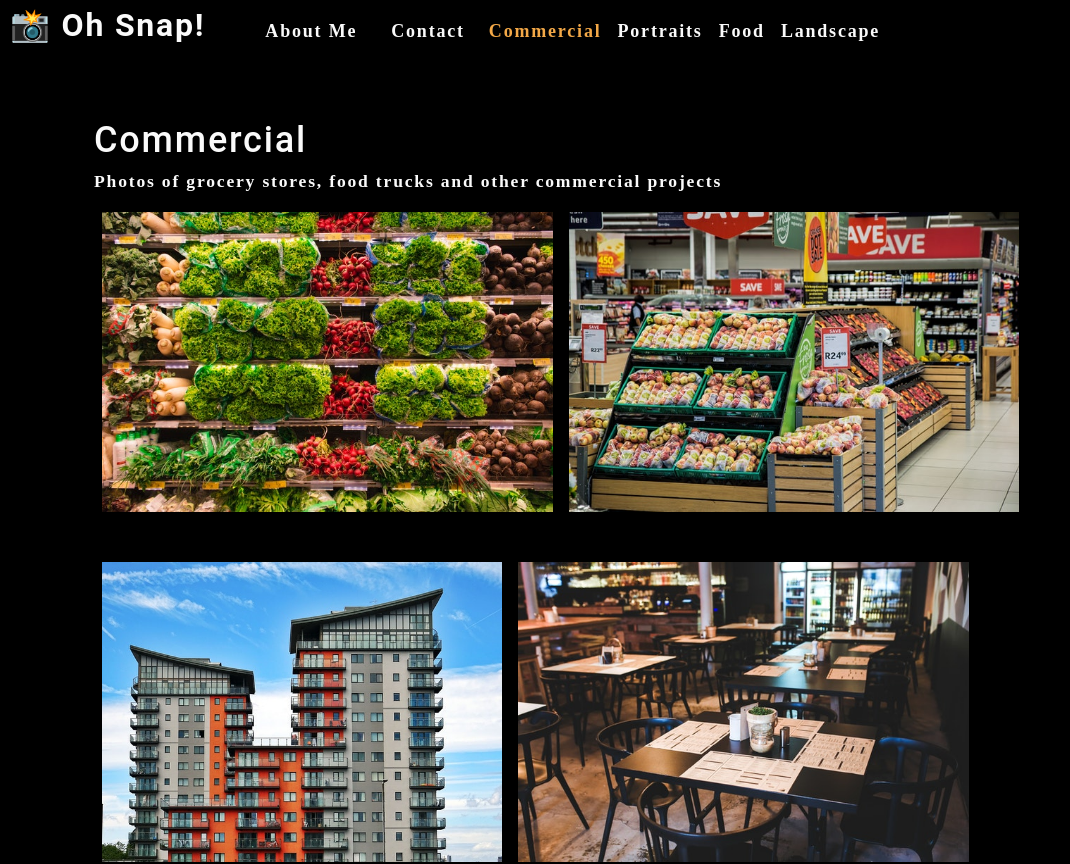
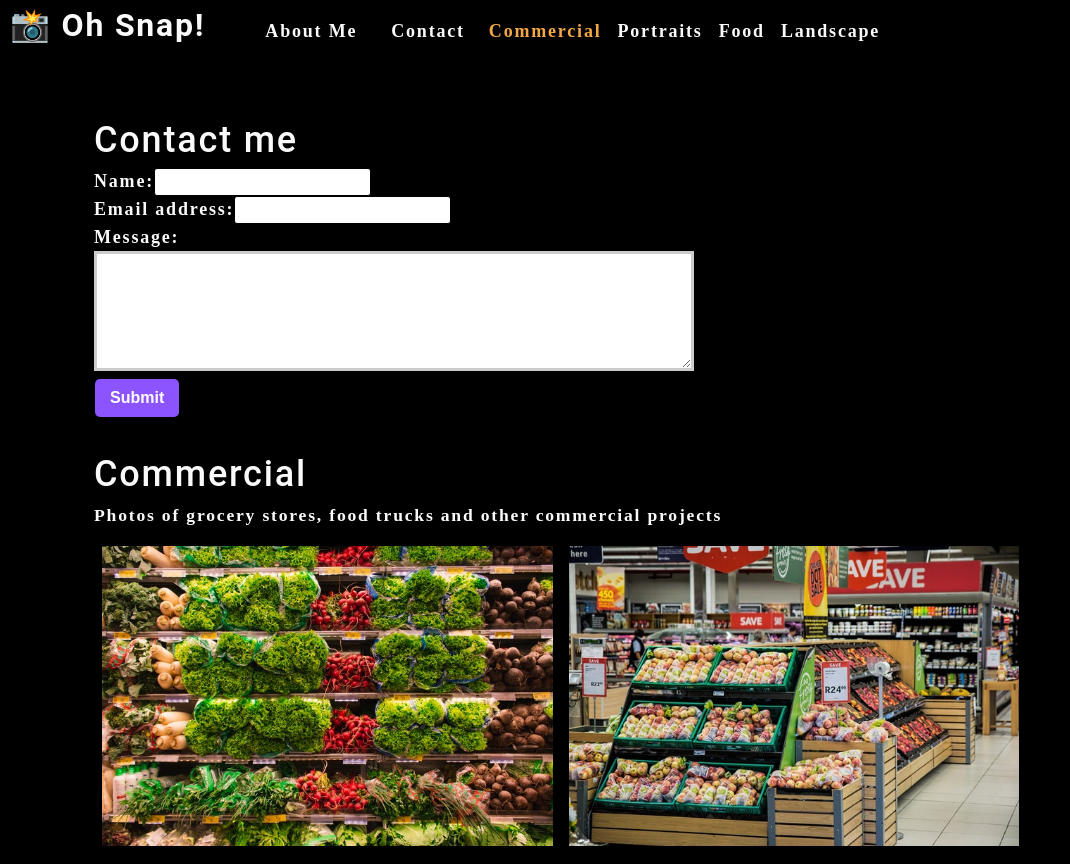
Before and after one commit to dcheever88/photo-port, a React (Create React App) app: page / in a window 1280 px wide. Shown: the top 864 px of the page, without its empty margins (0-1070 px from the left). Built offline with nearby package versions, Linux system fonts and the light colour scheme.

Commit message:
forgot to add return statement

```diff
--- a/src/App.js
+++ b/src/App.js
@@ -3,6 +3,7 @@ import './App.css';
 import About from './components/About';
 import Nav from './components/Nav';
 import Gallery from './components/Gallery';
+import ContactForm from './components/Contact';
 require('dotenv').config();
 
 function App() {
@@ -31,6 +32,7 @@ const [currentCategory, setCurrentCategory] = useState(categories[0]);
         currentCategory={currentCategory}
       ></Nav>
       <main>
+        <ContactForm></ContactForm>
         <Gallery currentCategory={currentCategory}></Gallery>
         <About></About>
       </main>
--- a/src/components/Contact/index.js
+++ b/src/components/Contact/index.js
@@ -1,6 +1,7 @@
 import React from 'react';
 
 function ContactForm() {
+    return (
     <section>
         <h1>Contact me</h1>
         <form id="contact-form">
@@ -19,6 +20,7 @@ function ContactForm() {
             <button type="submit">Submit</button>
         </form>
     </section>
+    );
 }
 
 export default ContactForm;
```
